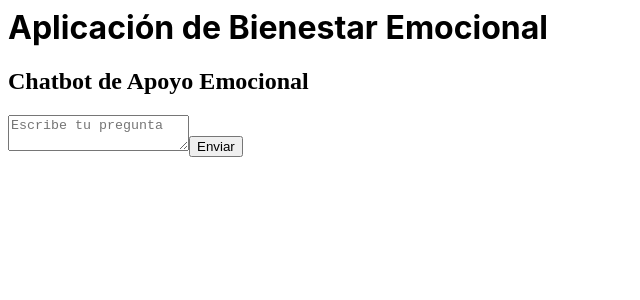
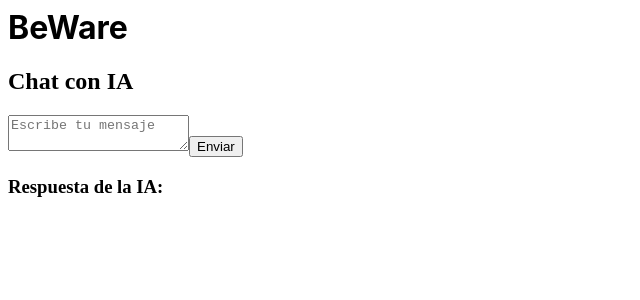
Before and after one commit to Nobaliz/BeWare, a React (Create React App) app: page / in a window 1280 px wide. Shown: the top 300 px of the page, without its empty margins (0-640 px from the left). Built offline with nearby package versions, Linux system fonts and the light colour scheme.

Commit message:
Nuevo Avanze IA

```diff
--- a/src/App.js
+++ b/src/App.js
@@ -1,12 +1,13 @@
 import React from 'react';
 import './style.css';
-import ChatbotIA from './ChatbotIA'; // Importa el componente
+//import ChatbotIA from './ChatbotIA'; // Importa el componente
+import ChatbotComponent from './ChatbotComponent';
 
 export default function App() {
   return (
     <div>
-      <h1>Aplicación de Bienestar Emocional</h1>
-      <ChatbotIA /> {}
+      <h1>BeWare</h1>
+      <ChatbotComponent />
     </div>
   );
 }
--- /dev/null
+++ b/src/ChatbotComponent.js
@@ -0,0 +1,48 @@
+import React, { useState } from 'react';
+import axios from 'axios';
+
+export default function ChatbotComponent() {
+  const [input, setInput] = useState('');
+  const [response, setResponse] = useState('');
+
+  const handleInputChange = (e) => {
+    setInput(e.target.value);
+  };
+
+  const handleSend = async () => {
+    try {
+      const result = await axios.post(
+        'https://api.openai.com/v1/chat/completions',
+        {
+          model: "gpt-3.5-turbo",
+          messages: [{ role: "user", content: input }]
+        },
+        {
+          headers: {
+            'Authorization': `Bearer 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`,
+            'Content-Type': 'application/json'
+          }
+        }
+      );
+      setResponse(result.data.choices[0].message.content);
+    } catch (error) {
+      console.error('Error al llamar a la API de OpenAI:', error);
+    }
+  };
+
+  return (
+    <div>
+      <h2>Chat con IA</h2>
+      <textarea
+        value={input}
+        onChange={handleInputChange}
+        placeholder="Escribe tu mensaje"
+      />
+      <button onClick={handleSend}>Enviar</button>
+      <div>
+        <h3>Respuesta de la IA:</h3>
+        <p>{response}</p>
+      </div>
+    </div>
+  );
+}
--- a/src/ChatbotIA.js
+++ b/src/ChatbotIA.js
@@ -22,7 +22,7 @@ const ChatbotIA = () => {
 
   return (
     <div>
-      <h2>Chatbot de Apoyo Emocional</h2>
+      <h2>Chatbot-Emocional</h2>
       <textarea
         placeholder="Escribe tu pregunta"
         value={pregunta}
```
Also changed, not shown: package.json (+13 -0 lines), src/services/GuardarConvIA.js (added, +15 -0 lines), 1 other file (tests, documents, lock files or other folders).
